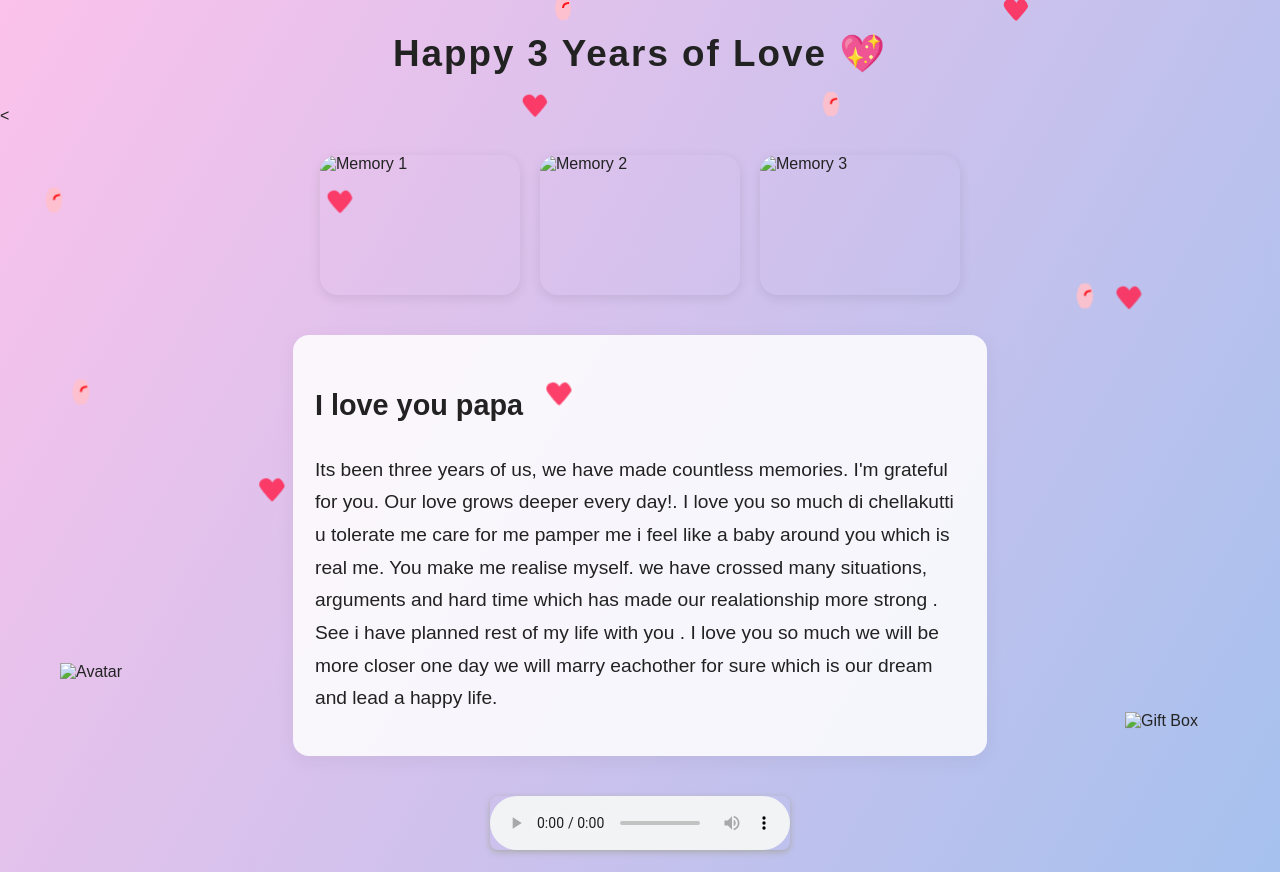
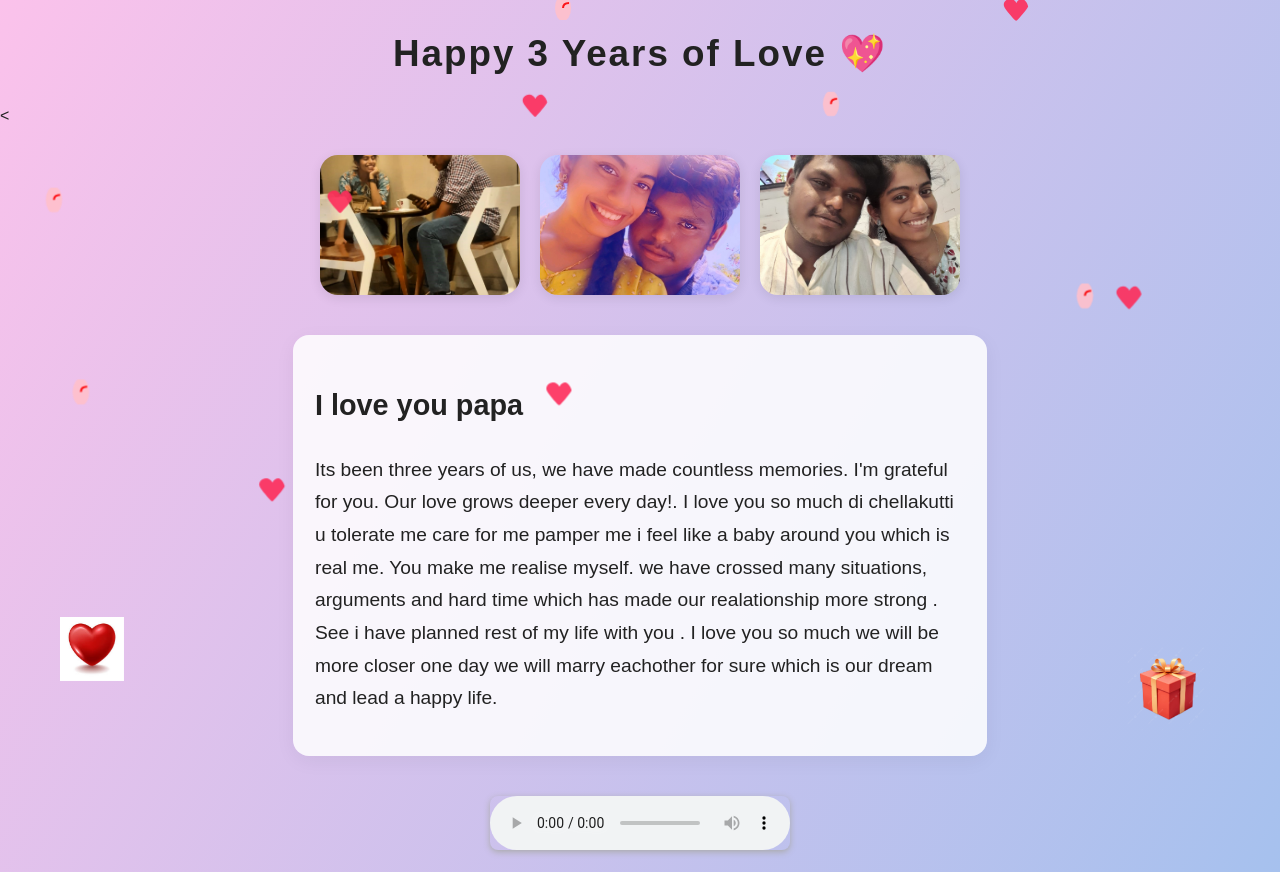
Before and after one commit to harishkhannar-arch/anniversary-2025, a plain HTML site: page index.html in a window 1280 px wide. Drawn offline with Linux system fonts and the light colour scheme.

Commit message:
Update index.html

```diff
--- a/index.html
+++ b/index.html
@@ -13,9 +13,9 @@
   </header>
 
   <<div class="gallery">
-  <img src="images/mem1.jpg" alt="Memory 1" />
-  <img src="images/mem2.jpg" alt="Memory 2" />
-  <img src="images/mem3.jpg" alt="Memory 3" />
+  <img src="mem1.jpg" alt="Memory 1" />
+  <img src="mem2.jpg" alt="Memory 2" />
+  <img src="mem3.jpg" alt="Memory 3" />
   <!-- Add more if needed -->
 </div>
 
@@ -31,16 +31,16 @@
   <div class="music-player">
     <!-- Change src to your music file if desired -->
     <audio controls autoplay loop>
-      <source src="music/romantic.mp3" type="audio/mp3">
+      <source src="romantic.mp3" type="audio/mp3">
       Your browser does not support the audio element.
     </audio>
   </div>
 
   <!-- Interactive character (optional) -->
-  <img id="character" src="images/character.png" alt="Avatar">
+  <img id="character" src="character.png" alt="Avatar">
 
   <!-- Gift box trigger -->
-  <img id="giftbox" src="images/giftbox.png" alt="Gift Box">
+  <img id="giftbox" src="giftbox.png" alt="Gift Box">
 
   <!-- Hidden Popup Modal for gift message -->
   <div id="popup" class="modal">
```
